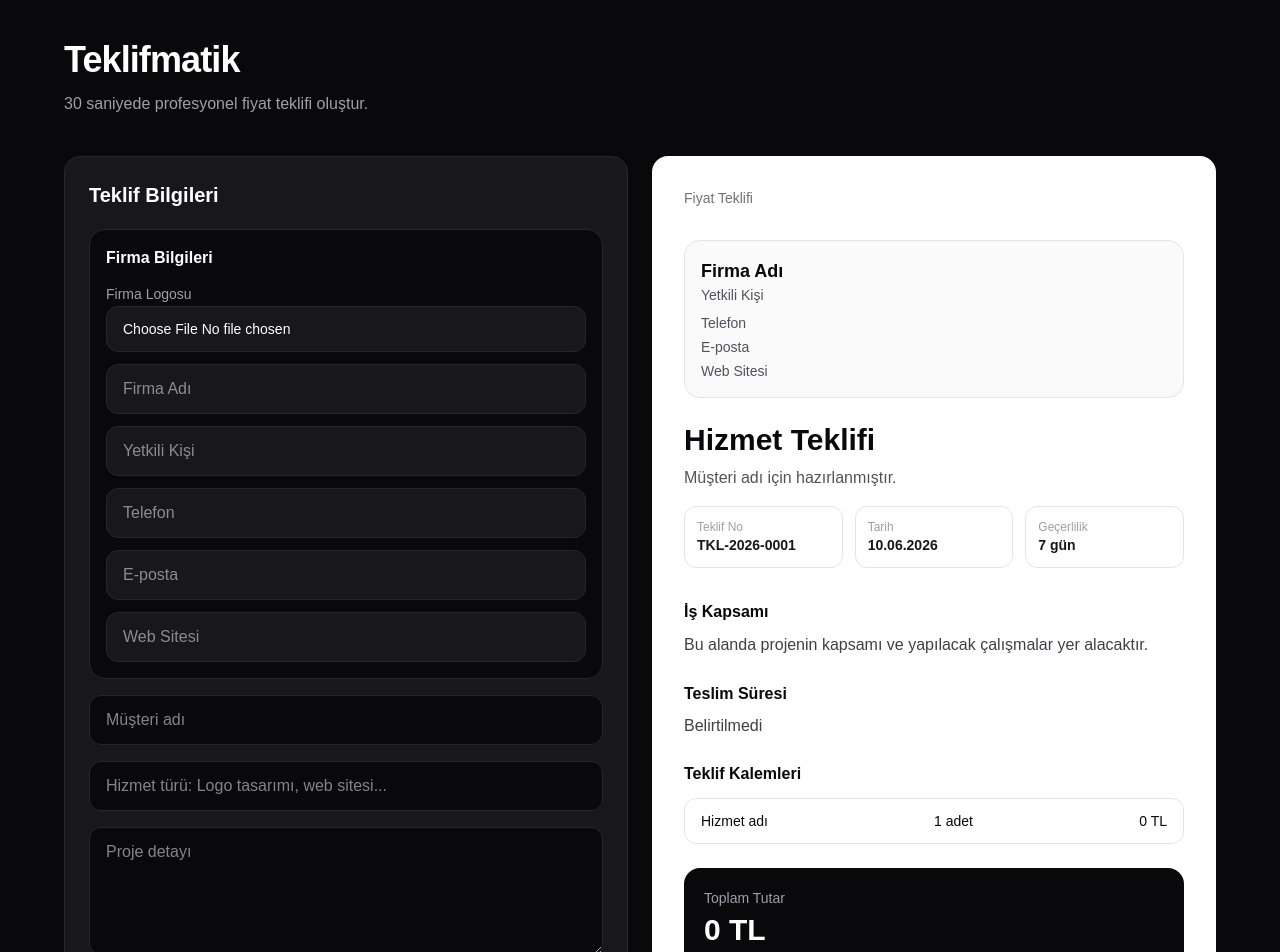
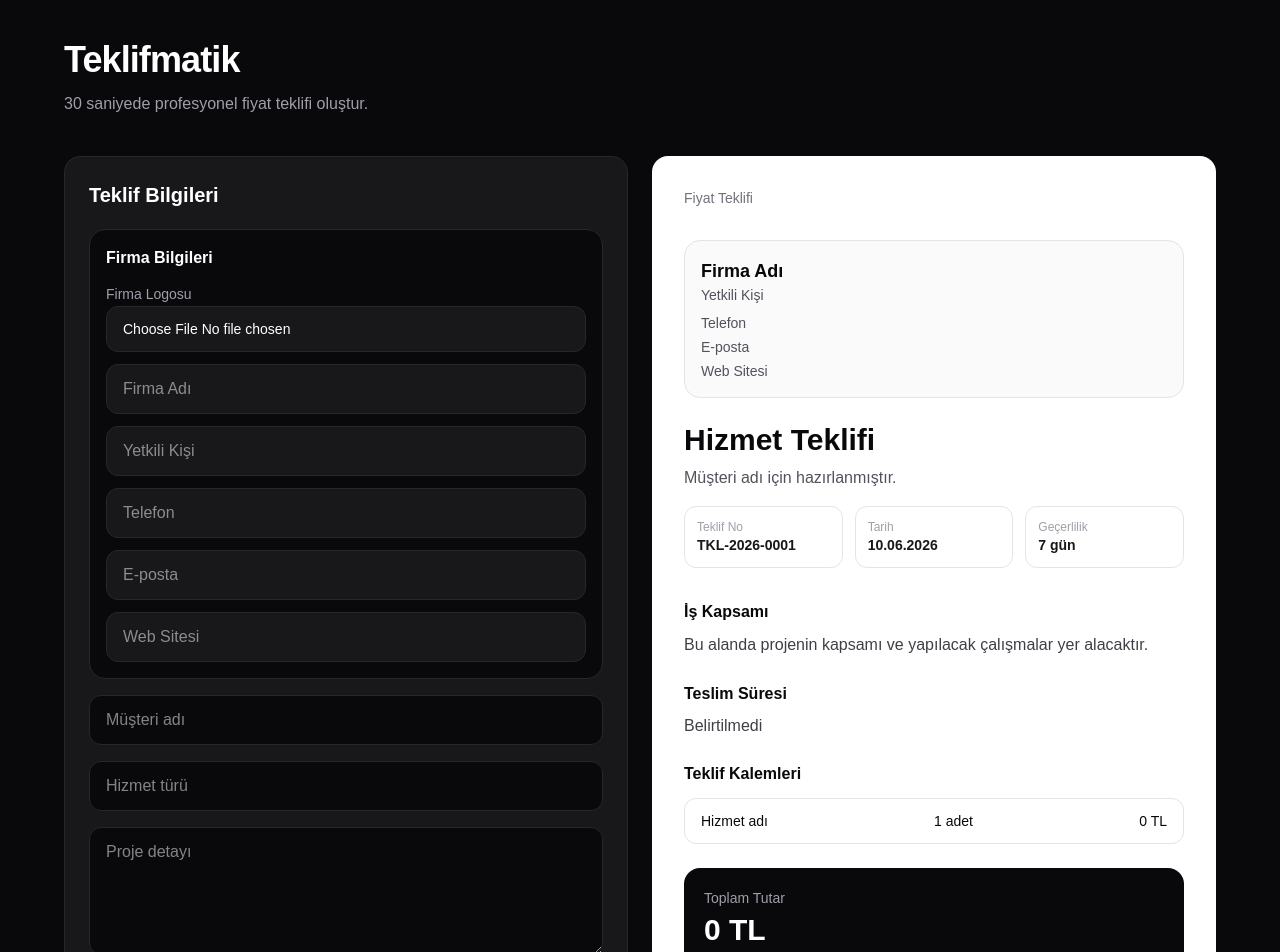
Before and after one commit to hmunye8-alt/teklifmatik, a Next.js app: page / in a window 1280 px wide. Shown: the top 952 px of the page. Built offline with nearby package versions, Linux system fonts and the light colour scheme.

Commit message:
site başlığı güncellendi

```diff
--- a/app/page.tsx
+++ b/app/page.tsx
@@ -461,7 +461,7 @@ const [editingIndex, setEditingIndex] = useState<number | null>(null);
 
                 <input
                   className="w-full rounded-xl border border-zinc-800 bg-zinc-950 px-4 py-3 outline-none focus:border-white"
-                  placeholder="Hizmet türü: Logo tasarımı, web sitesi..."
+                  placeholder="Hizmet türü"
                   value={service}
                   onChange={(e) => setService(e.target.value)}
                 />
```
